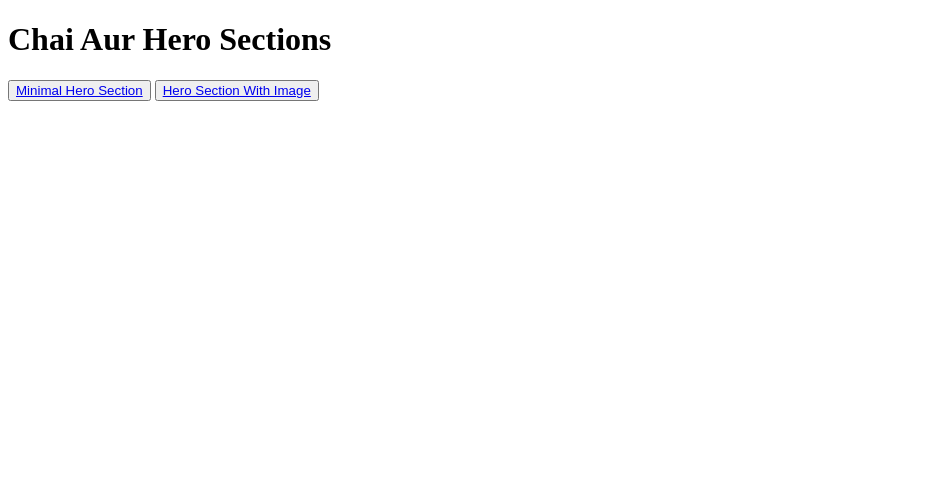
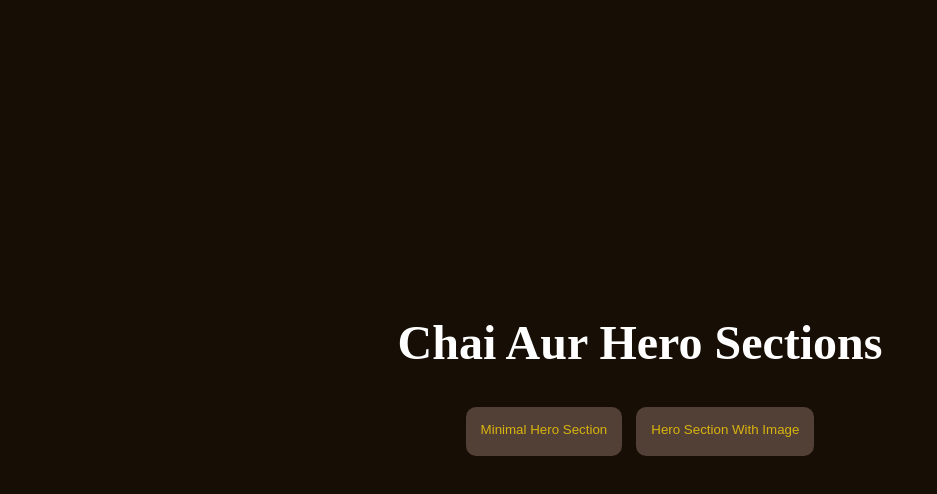
Before and after one commit to nikhil-fd/sp-chai-aur-hero, a plain HTML site: page sp-chai-aur-hero/index.html in a window 1280 px wide. Shown: the whole page, without its empty margins (0-937 px from the left). Drawn offline with Linux system fonts and the light colour scheme.

Commit message:
chai aur hero static project by html & css

```diff
--- a/sp-chai-aur-hero/index.html
+++ b/sp-chai-aur-hero/index.html
@@ -3,7 +3,7 @@
 <head>
     <meta charset="UTF-8">
     <meta name="viewport" content="width=device-width, initial-scale=1.0">
-    <link rel="stylesheet" href="home_style.css">
+    <link rel="stylesheet" href="style.css">
     <title>Chai Aur Hero</title>
 </head>
 <body>
```
